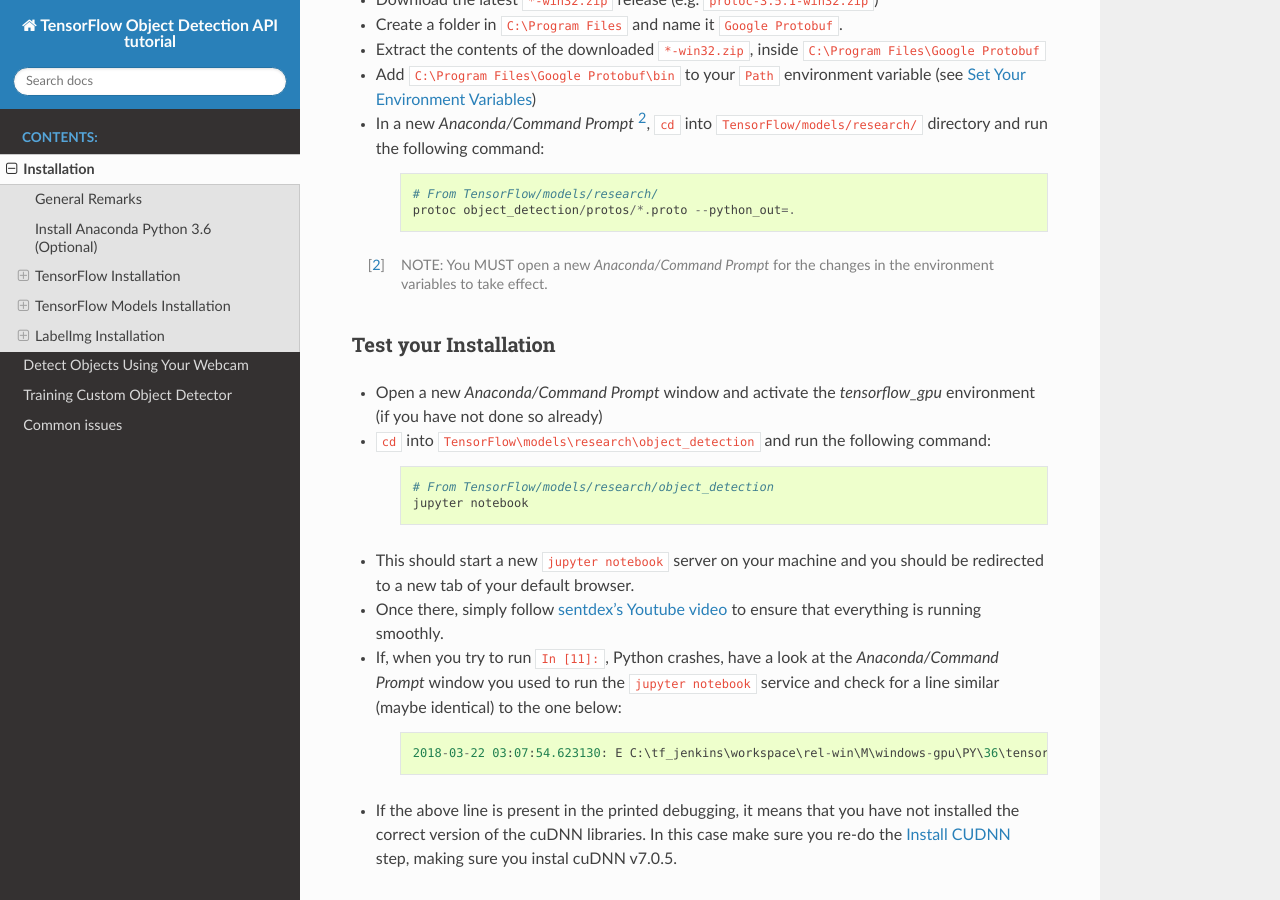
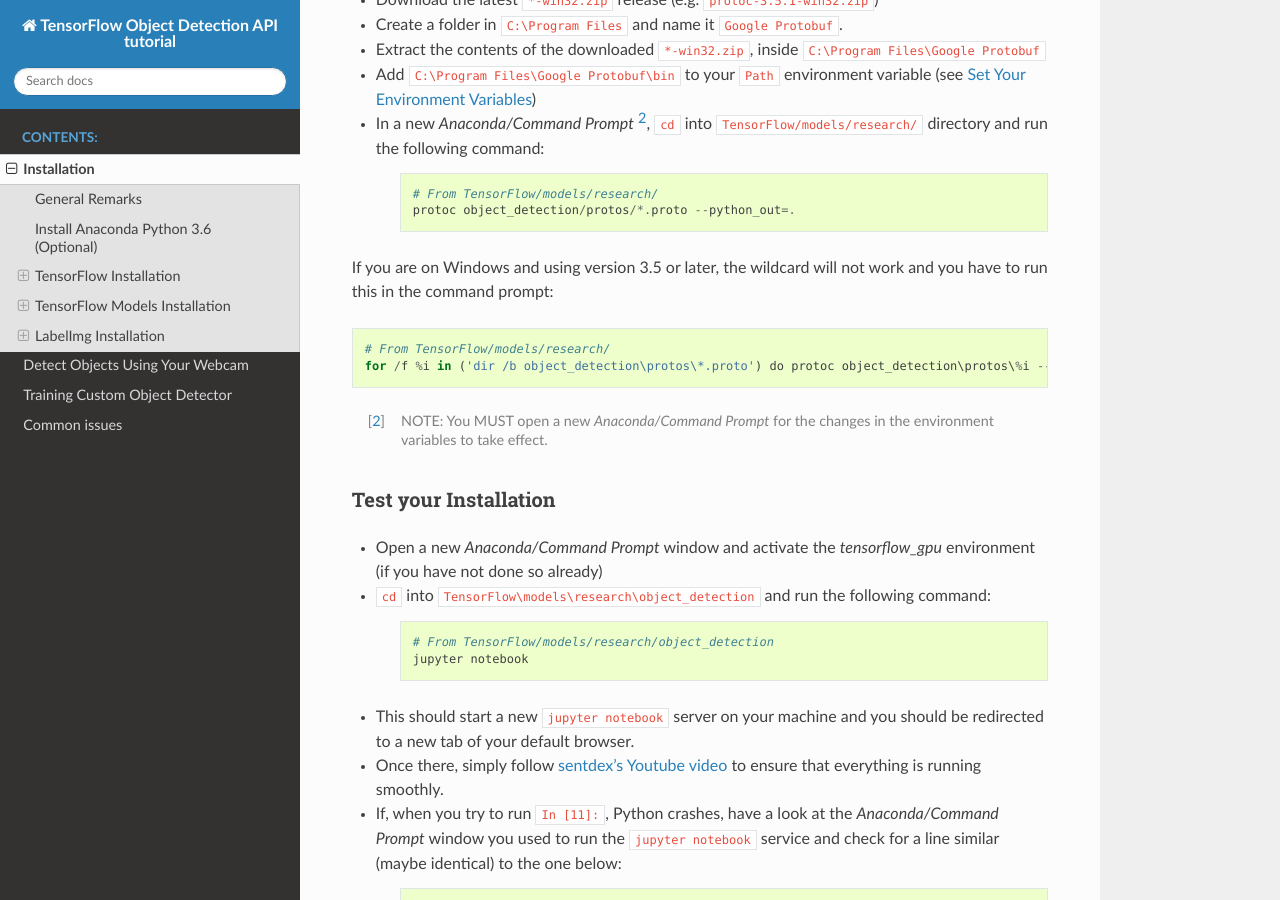
Before and after one commit to sglvladi/TensorFlowObjectDetectionTutorial, a Sphinx documentation site: the page built from docs/source/install.rst, in a window 1280 px wide and 900 px high, scrolled down 8189 px. Built offline with Sphinx 7.4.7 and the Read the Docs theme 2.0.0, drawn with Linux system fonts in a browser that asks for light colours.

Commit message:
Add instruction for protobuf >=3.5 Windows

```diff
--- a/docs/source/install.rst
+++ b/docs/source/install.rst
@@ -350,6 +350,13 @@
         # From TensorFlow/models/research/
         protoc object_detection/protos/*.proto --python_out=.
 
+If you are on Windows and using version 3.5 or later, the wildcard will not work and you have to run this in the command prompt:
+
+.. code-block:: python
+
+        # From TensorFlow/models/research/
+        for /f %i in ('dir /b object_detection\protos\*.proto') do protoc object_detection\protos\%i --python_out=.
+
 .. [#] NOTE: You MUST open a new `Anaconda/Command Prompt` for the changes in the environment variables to take effect.
 
 .. _test_tf_models:
```
